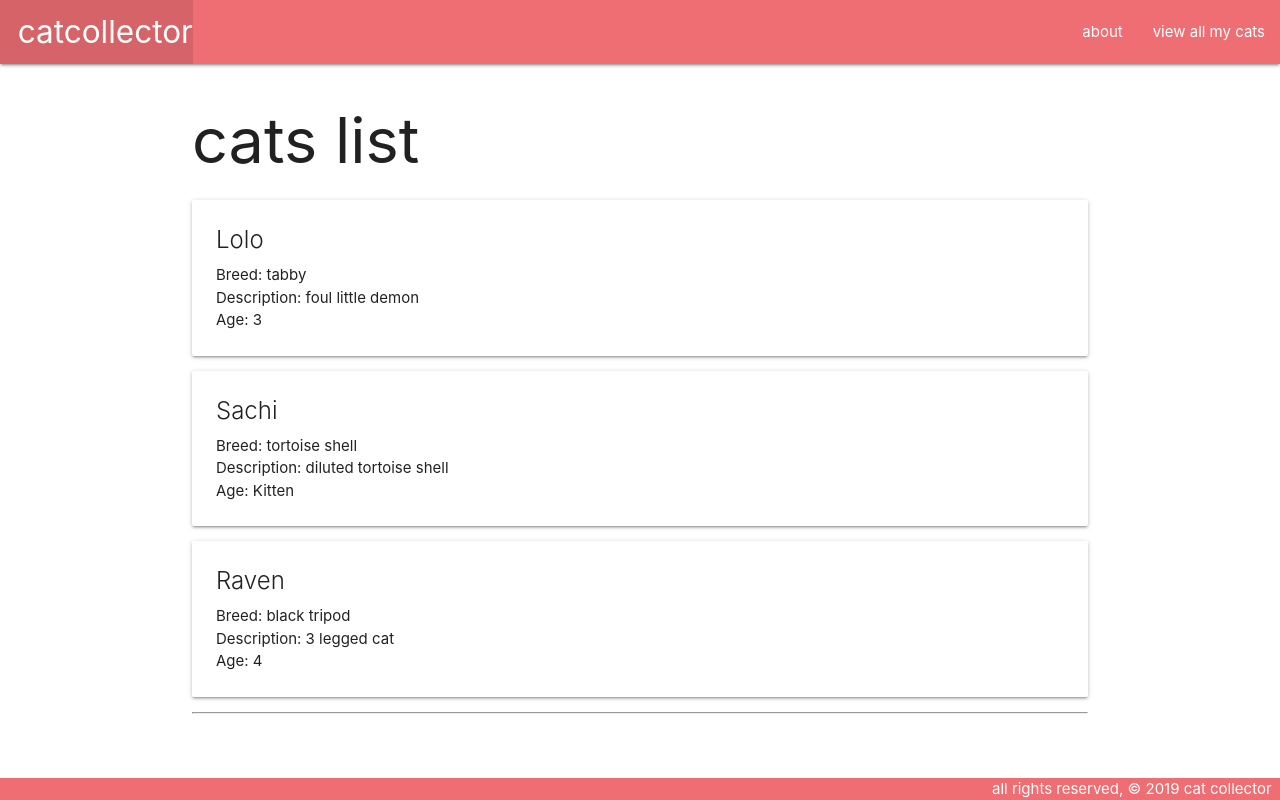
After one commit to pauladixon/cat_collector, a Django app: page /cats/ in a window 1280 px wide. The commit adds this page. Run offline with Django 3.2, Linux system fonts and the light colour scheme.

Commit message:
finsihed with urls, views, templates

```diff
--- a/main_app/templates/base.html
+++ b/main_app/templates/base.html
@@ -6,7 +6,7 @@
   <meta charset="UTF-8">
   <meta name="viewport" content="width=device-width, initial-scale=1.0">
   <meta http-equiv="X-UA-Compatible" content="ie=edge">
-  <title>Cat Collector</title>
+  <title>cat collector</title>
   <link rel="stylesheet" href="https://cdnjs.cloudflare.com/ajax/libs/materialize/1.0.0/css/materialize.min.css">
   <link rel="stylesheet" href="{% static 'css/style.css' %}" type="text/css">
 </head>
@@ -15,10 +15,11 @@
     <nav>
       <div class="nav-wrapper">
         <ul>
-          <li><a href="/" class="left brand-logo">&nbsp;&nbsp;CatCollector</a></li>
+          <li><a href="/" class="left brand-logo">&nbsp;&nbsp;catcollector</a></li>
         </ul>
         <ul class="right">
-          <li><a href="/about">About</a></li>
+          <li><a href="/about">about</a></li>
+          <li><a href="/cats"> view all my cats</a></li>
         </ul>
       </div>
     </nav>
@@ -28,7 +29,7 @@
     {% endblock %}
   </main>
   <footer class="page-footer">
-    <div class="right">All Rights Reserved, &copy; 2019 Cat Collector &nbsp;</div>
+    <div class="right">all rights reserved, &copy; 2019 cat collector &nbsp;</div>
   </footer>
 </body>
 </html>
--- /dev/null
+++ b/main_app/templates/cats/index.html
@@ -0,0 +1,20 @@
+{% extends 'base.html' %}
+
+{% block content %}
+<h1> cats list </h1>
+{% for cat in cats %}
+  <div class="card">
+    <div class="card-content">
+      <span class="card-title">{{ cat.name }}</span>
+      <p>Breed: {{ cat.breed }}</p>
+      <p>Description: {{ cat.description }}</p>
+      {% if cat.age > 0 %}
+        <p>Age: {{ cat.age }}</p>
+      {% else %}
+        <p>Age: Kitten</p>
+      {% endif %}
+    </div>
+  </div>
+{% endfor %}
+<hr />
+{% endblock %}
--- a/main_app/urls.py
+++ b/main_app/urls.py
@@ -4,4 +4,5 @@ from . import views
 urlpatterns = [
     path('', views.home, name='home'),
     path('about/', views.about, name='about'),
+    path('cats/', views.cats_index, name='index')
 ]
--- a/main_app/views.py
+++ b/main_app/views.py
@@ -2,6 +2,18 @@ from django.shortcuts import render
 
 # Add the following import
 from django.http import HttpResponse
+
+class Cat:
+  def __init__(self, name, breed, description, age):
+    self.name = name
+    self.breed = breed
+    self.description = description
+    self.age = age
+cats = [
+  Cat('Lolo', 'tabby', 'foul little demon', 3),
+  Cat('Sachi', 'tortoise shell', 'diluted tortoise shell', 0),
+  Cat('Raven', 'black tripod', '3 legged cat', 4)
+]
 
 # Define the home view
 def home(request):
@@ -9,3 +21,6 @@ def home(request):
 
 def about(request):
     return render(request, 'about.html')
+
+def cats_index(request):
+    return render(request, 'cats/index.html', { 'cats': cats})
```
